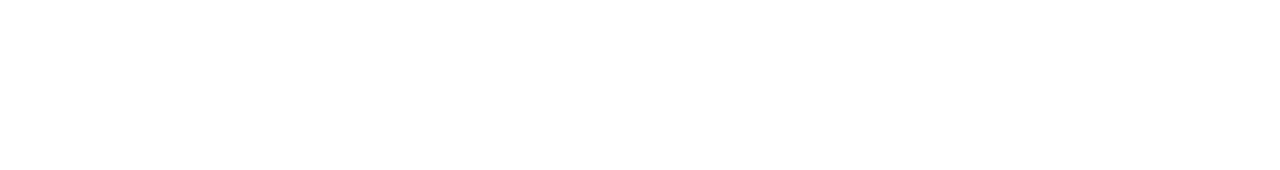
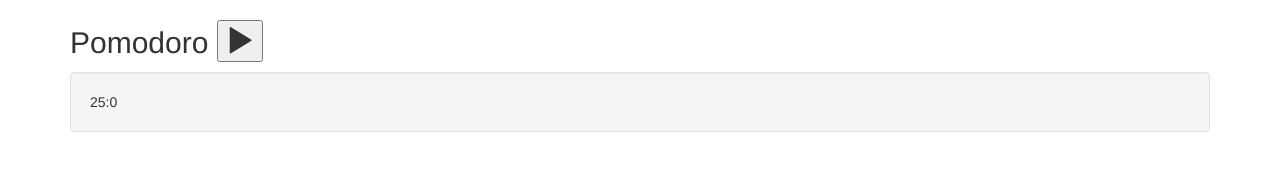
Before and after one commit to verdantpath/pomodoro-vue, a plain HTML site: page index.html in a window 1280 px wide. Drawn offline with nearby package versions, Linux system fonts and the light colour scheme.

Commit message:
add html elements

```diff
--- a/index.html
+++ b/index.html
@@ -12,6 +12,19 @@
   </style>
 </head>
 <body>
+  <div id="app" class="container">
+    <h2>
+      <span>Pomodoro</span>
+      <button @click="start()">
+        <i class="glyphicon glyphicon-play"></i>
+      </button>
+    </h2>
+    <div class="well">
+      <div class="pomodoro-timer">
+        <span>{{ minute }}</span>:<span>{{ second }}</span>
+      </div>
+    </div>
+  </div>
   <script src="https://cdnjs.cloudflare.com/ajax/libs/vue/2.0.3/vue.js"></script>
   <script src="scripts.js"></script>
 </body>
```
